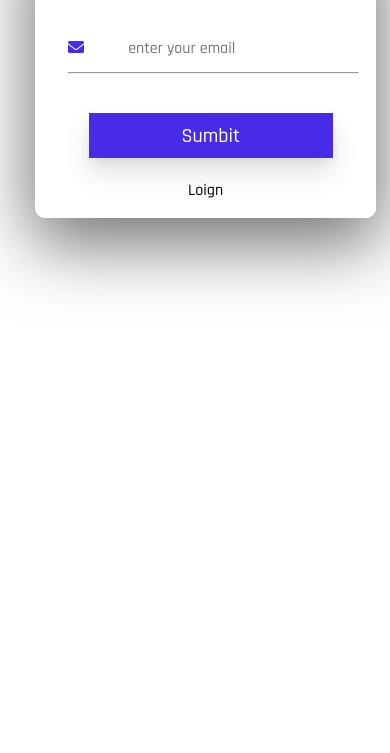
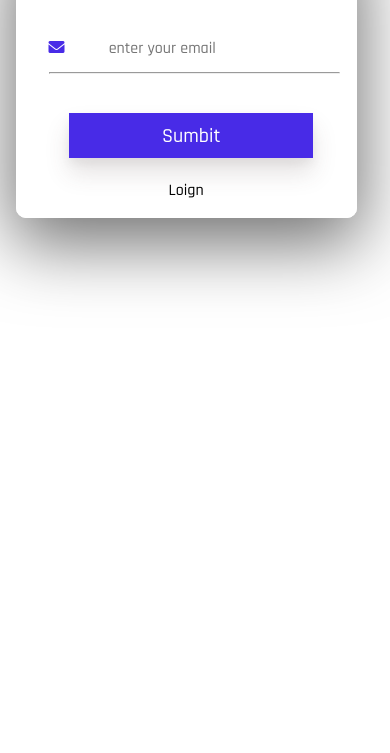
Before and after one commit to Tej988/FlikcerBlogWeb, a plain HTML site: page forget.html in a window 390 px wide. Shown: the part 91-844 px from the top of the page. Drawn offline with Linux system fonts and the light colour scheme.

Commit message:
Update forget.css

```diff
--- a/forget.css
+++ b/forget.css
@@ -83,7 +83,7 @@
 @media only screen and (max-width: 600px){
 
     .login_form{
-        margin-left: 9%;
+        margin-left: 4%;
     }
 }
 
```
